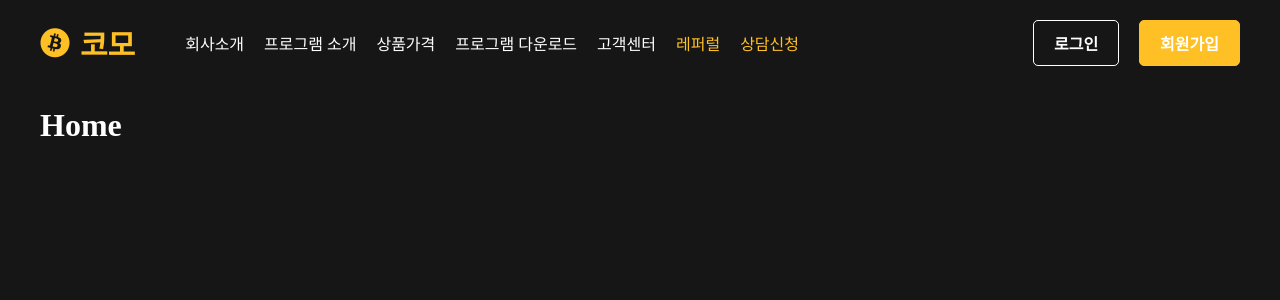
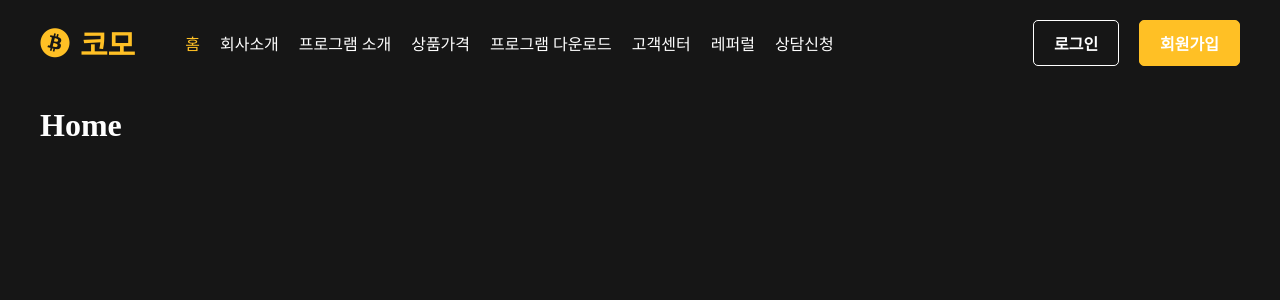
Before and after one commit to Ryugi62/como_website, a Vue app in the folder web/: page / in a window 1280 px wide. Shown: the top 300 px of the page. Built offline with nearby package versions, Linux system fonts and the light colour scheme.

Commit message:
desig  : change header nav items

```diff
--- a/web/src/components/Header.vue
+++ b/web/src/components/Header.vue
@@ -26,7 +26,11 @@
     ></i>
     <div class="buger-menu" v-if="bugerMenu">
       <div class="buger-menu-item" v-for="link in linkList" :key="link.name">
-        <RouterLink :to="link.path" class="buger-menu-link">
+        <RouterLink
+          :to="link.path"
+          class="buger-menu-link"
+          :class="{ active: $route.path === link.path }"
+        >
           {{ link.name }}
         </RouterLink>
       </div>
@@ -53,13 +57,14 @@ export default {
       bugerMenu: false,
 
       linkList: [
+        { name: "홈", path: "/" },
         { name: "회사소개", path: "/intro" },
         { name: "프로그램 소개", path: "/program" },
         { name: "상품가격", path: "/price" },
         { name: "프로그램 다운로드", path: "/download" },
         { name: "고객센터", path: "/customer" },
-        { name: "레퍼럴", path: "/" },
-        { name: "상담신청", path: "/" },
+        { name: "레퍼럴", path: "/referral" },
+        { name: "상담신청", path: "/counsel" },
       ],
     };
   },
@@ -113,10 +118,6 @@ export default {
 }
 .nav-item:active {
   color: #997416;
-}
-
-.active {
-  color: #ffc025;
 }
 
 .login-button,
@@ -220,4 +221,8 @@ export default {
     display: flex;
   }
 }
+
+.active {
+  color: #ffc025;
+}
 </style>
```
